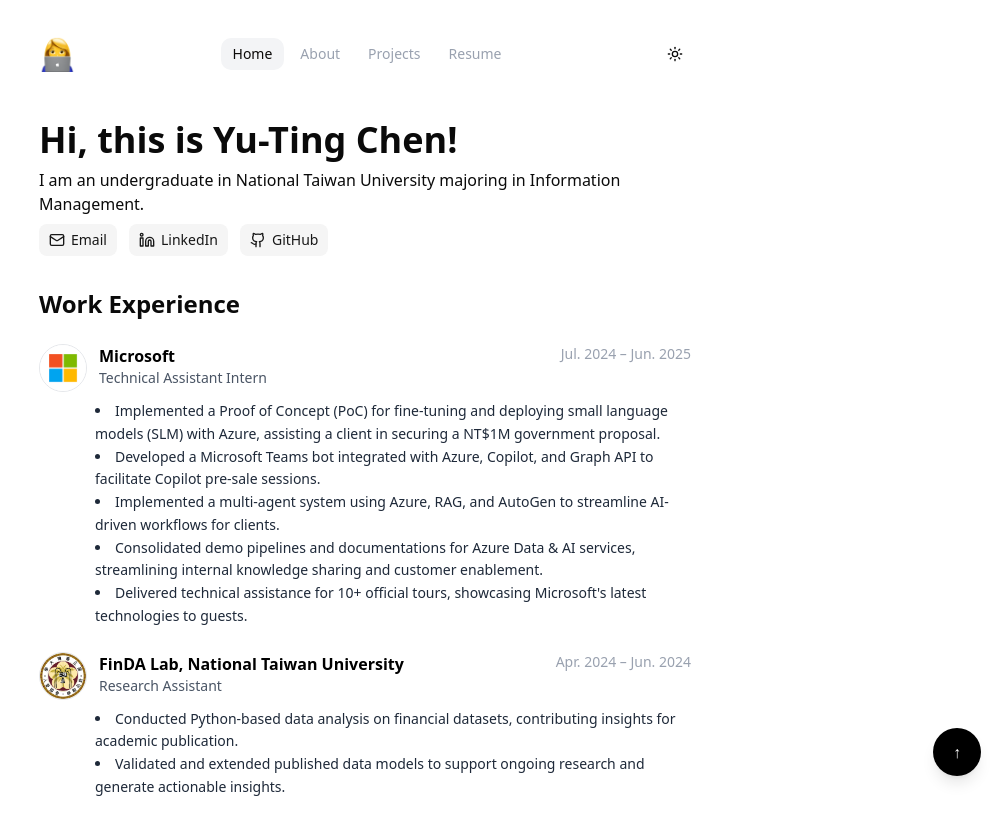
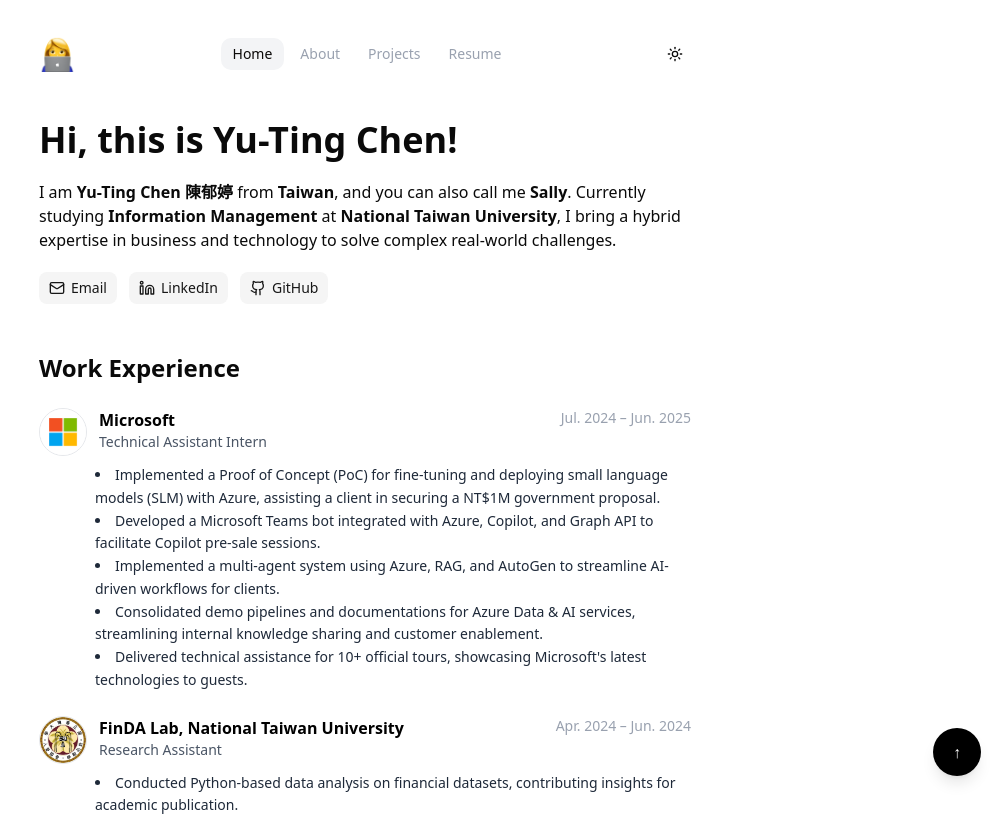
Before and after one commit to yuting1008/portfolio, a Next.js app: page / in a window 1280 px wide. Shown: the top 816 px of the page, without its empty margins (275-1280 px from the left). Built offline with nearby package versions, Linux system fonts and the light colour scheme.

Commit message:
fix: update introduction

```diff
--- a/app/page.tsx
+++ b/app/page.tsx
@@ -103,13 +103,20 @@
 
   return (
     <header className="md:mt-6">
-      <nav className="mx-auto flex flex-col max-w-[700px] items-start justify-between gap-8 px-4 py-3 md:px-6">
-        <section>
+      <nav className="mx-auto flex flex-col max-w-[700px] items-start justify-between gap-12 px-4 py-3 md:px-6">
+        <section className="flex flex-col gap-3">
           <h1 className="text-4xl font-bold mb-2">Hi, this is Yu-Ting Chen!</h1>
+
           <div>
-            I am an undergraduate in National Taiwan University majoring in
-            Information Management.
+            I am <span className="font-semibold">Yu-Ting Chen 陳郁婷</span> from{" "}
+            <span className="font-semibold">Taiwan</span>, and you can also call
+            me <span className="font-semibold">Sally</span>. Currently studying{" "}
+            <span className="font-semibold">Information Management</span> at{" "}
+            <span className="font-semibold">National Taiwan University</span>, I
+            bring a hybrid expertise in business and technology to solve complex
+            real-world challenges.
           </div>
+
           <div className="flex items-center gap-3 mt-2">
             <EmailButton />
 
```
